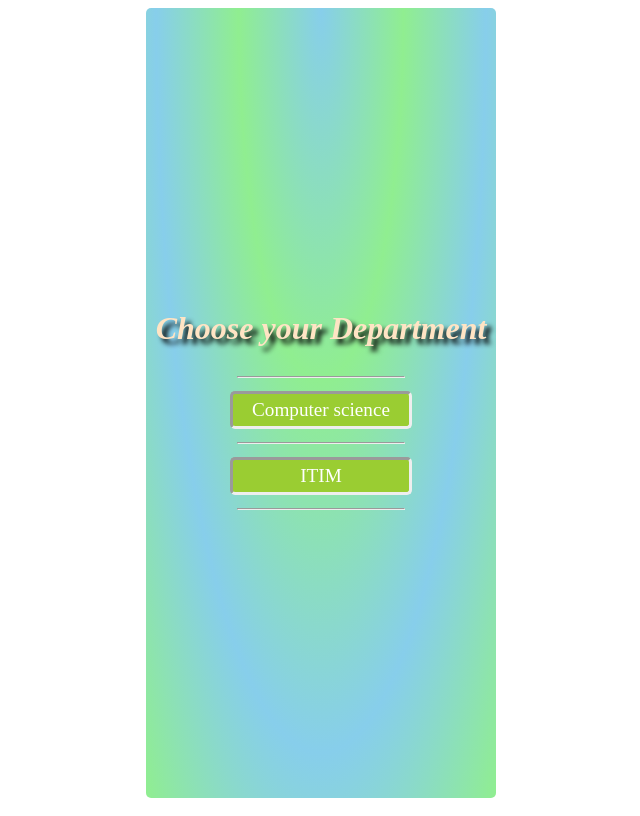
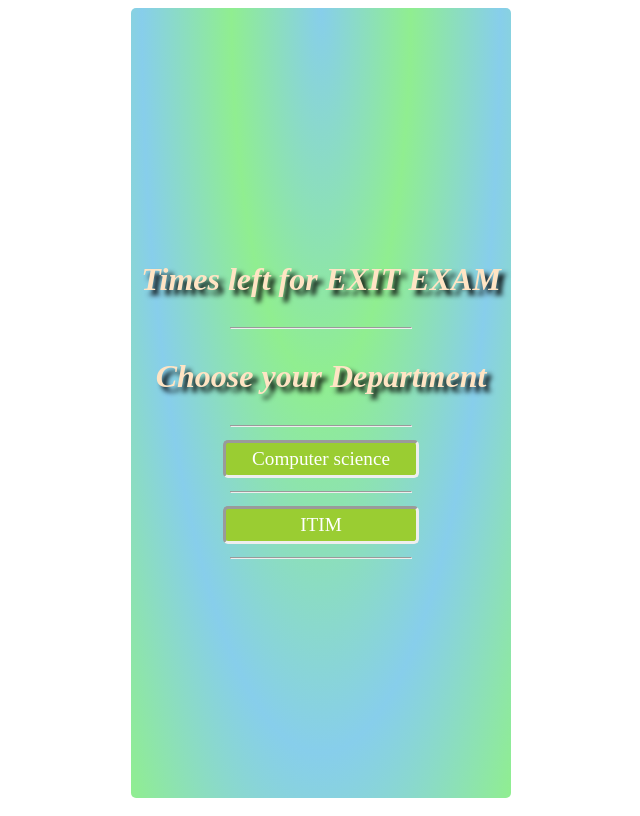
Before and after one commit to ahmefyusuf541/times-left-., a plain HTML site: page index.html in a window 1280 px wide. Shown: the whole page, without its empty margins (319-959 px from the left). Drawn offline with Linux system fonts and the light colour scheme.

Commit message:
Update index.html

```diff
--- a/index.html
+++ b/index.html
@@ -81,6 +81,7 @@
 <body>
 
 <div class="option" >
+    <h1>Times left for EXIT EXAM</h1><hr>
     <h1>Choose your Department</h1><hr>
     <a href="cs" >Computer science</a><hr>
     <a href="ITIM" >ITIM</a><hr>
```
